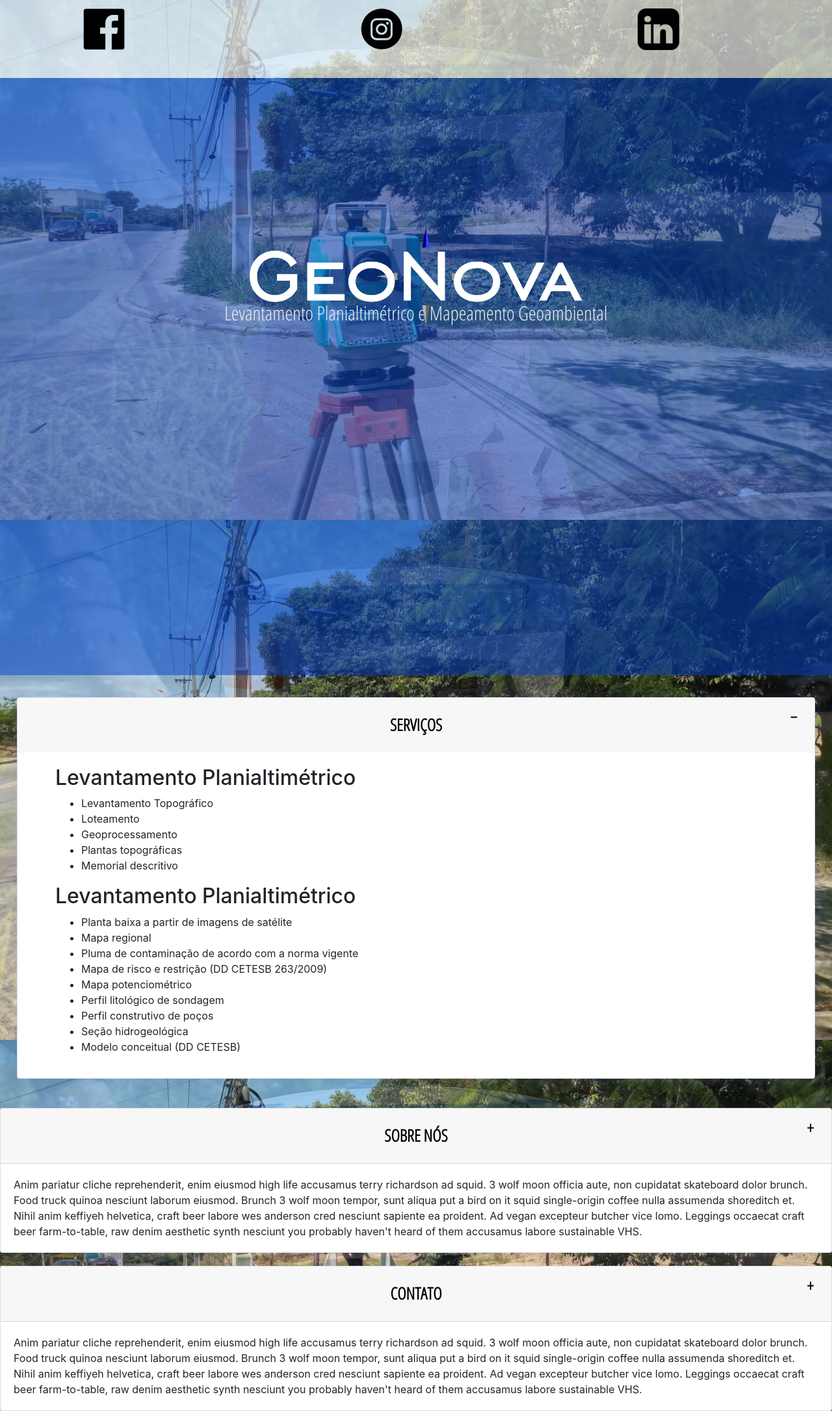
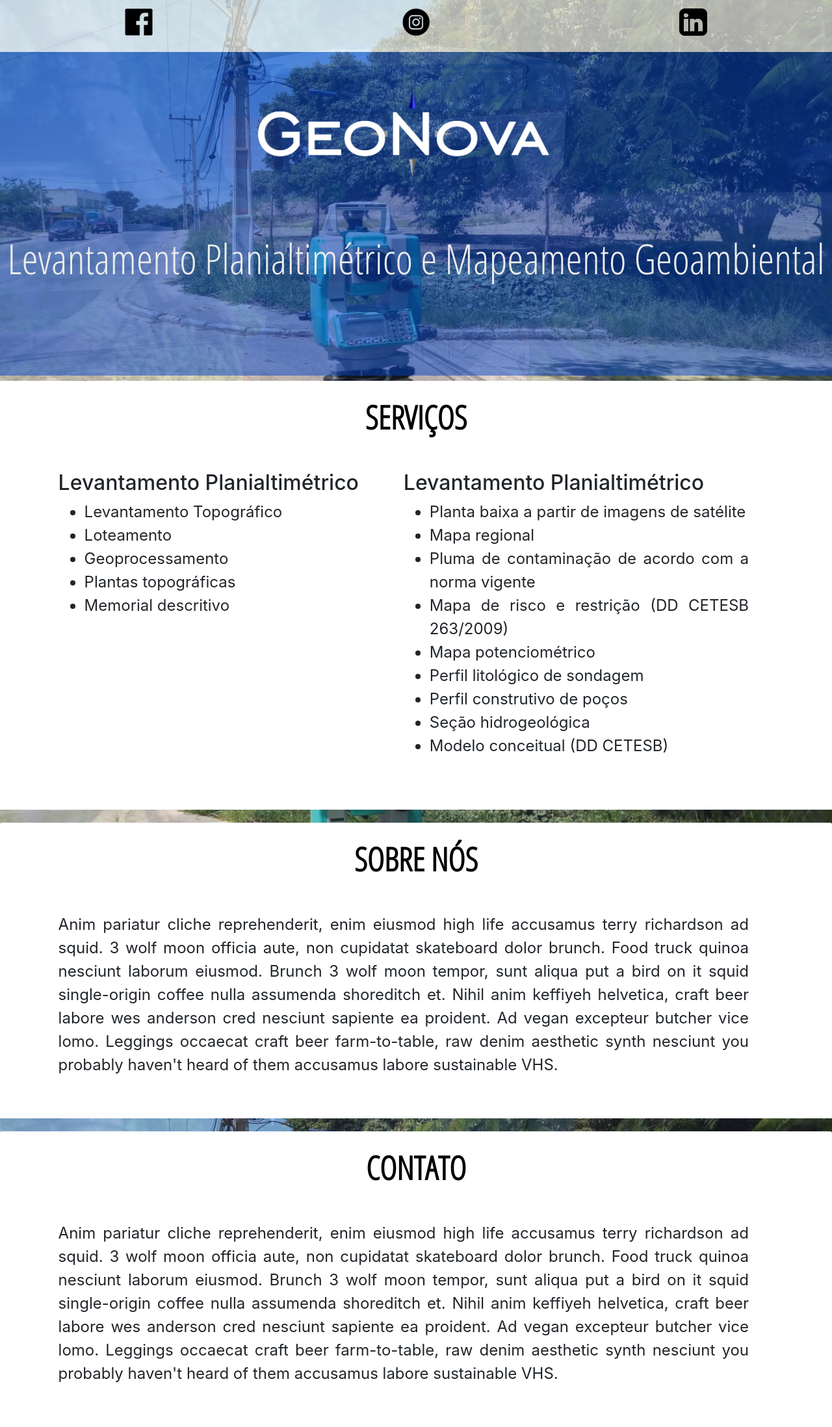
Before and after one commit to joanapaulaso/GeoNova, a PHP site: page /index.html in a window 1280 px wide. Shown: the whole page at 65% size. Before the commit the page ends 2171 px from the top, so only its background shows below. Run offline with PHP 8.4, Linux system fonts and the light colour scheme.

Commit message:
Add files via upload

```diff
--- a/CSS/custom-responsive-style.css
+++ b/CSS/custom-responsive-style.css
@@ -159,33 +257,63 @@
 	img.logo {
 
 		position: absolute;
-		top: 15%;
-		left: 15%;
+		top: 3%;
+		left: 16%;
+		width: 35%;
 
 		}
 
 	img.logos {
 
+		left: 45%;
 		position: absolute;
-		width: 15%;
+		width: 10%;
 
 		}
 
 	.upper-bar {
 
-		height: 15%;
+		height: 10%;
 
 	}
 
 	h1.subtitulo {
 
-		margin-top: 25%;
+		margin-top: 20%;
+		font-size: 400% !important;
 
 	}
 
 	.logo-bar {
 
-		height: 60%;
+		height: 25%;
+
+	}
+
+	.card-body {
+
+		font-size: 150% !important;
+
+	}
+
+	.btn-link {
+
+		font-size: 50px !important;
+
+	}
+
+	.col-services-text {
+
+		width: 50% !important;
+		margin: 0 !important;
+
+	}
+
+	.container {
+
+		flex-flow: inherit !important;
+		padding-left: 0 !important;
+		padding-right: 0 !important;
 
 	}
 
--- a/CSS/styles.css
+++ b/CSS/styles.css
@@ -154,12 +154,13 @@ td.logos-td {
 
 }
 
-.card, .cardheader {
+.card, .card-header {
 
-    background-color: transparent;
-    border: none;
+    border: none !important;
     padding: 0;
     margin-bottom: 20px;
+    background-color: white !important;
+    border-bottom: none !important;
 
 }
 
@@ -170,14 +171,9 @@ td.logos-td {
 
 .btn-link {
 
-    width: 100%;
-    height: 60px;
     color: rgb(0, 0, 0) !important;
     font-weight: bold !important;
     font-family: 'Open Sans Condensed', sans-serif !important;
-    font-size: 80% !important;
-    text-align: left;
-    text-decoration: none;
 
 }
 
@@ -185,37 +181,39 @@ td.logos-td {
 
     background: white;
     width: 100%;
+    text-align: justify !important;
+    padding-left: 7% !important;
+    padding-right: 10% !important;
+    padding-top: 2% !important;
+    padding-bottom: 5% !important;
 
 }
 
-.card.collapsed {
+.accordion {
 
-    width: 100%;
+    background-color: white;
 
 }
 
-.btn-link::after {
+.btn:not(:disabled):not(.disabled) {
 
-    content: '\2212';
-    width: 35px;
-    font-size: 25px;
-    text-align: center;
-    border-radius: 5px;
-    right: 15px;
-    top: 11px;
-    position: absolute;
+    cursor: default !important;
 
 }
 
-.btn-link.collapsed::after {
+.container {
 
-    content: '\002B';
+    height: auto;
+    display: flex;
+    flex-direction: row;
+    justify-content: left;
+    flex-flow: wrap;
+    padding: 0;
 
 }
 
+.col-services-text {
 
-.accordion {
-
-    padding: 2% !important;
+    margin: 10%;
 
 }
```
Also changed, not shown: other parts of CSS/custom-responsive-style.css (+157 -32 lines).
